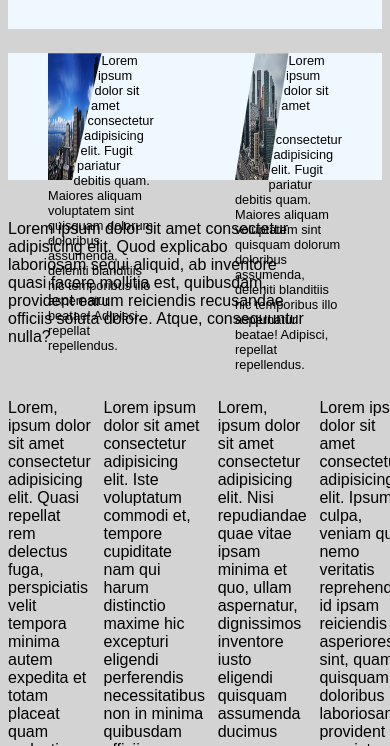
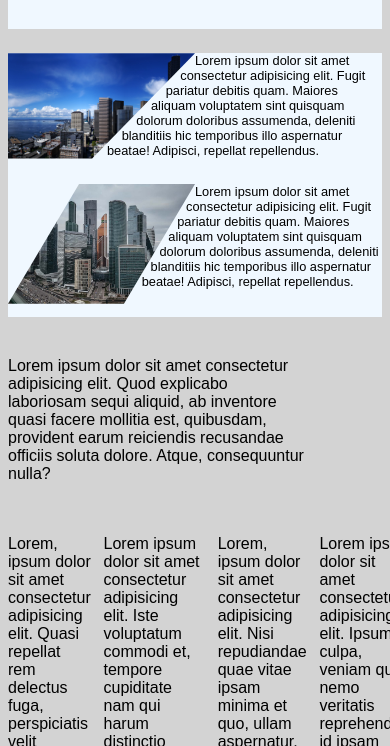
Before and after one commit to AgnieszkaDra/Newspaper, a plain HTML site: page index.html in a window 390 px wide. Shown: the part 98-844 px from the top of the page. Drawn offline with Linux system fonts and the light colour scheme.

Commit message:
add more styles accoording breaking point of width 700px

```diff
--- a/index.html
+++ b/index.html
@@ -30,17 +30,10 @@
 
                 <p class="main__text__p p3">Lorem ipsum dolor sit amet consectetur adipisicing elit. Iste voluptatum commodi et, tempore cupiditate nam qui harum distinctio maxime hic excepturi eligendi perferendis necessitatibus non in minima quibusdam officiis dolores. Lorem ipsum dolor sit amet consectetur adipisicing elit. Explicabo repellat maiores magni, sapiente rerum dolorem temporibus ipsa molestiae expedita numquam obcaecati, asperiores sit iusto saepe mollitia quod libero. Itaque, asperiores.</p>
                 <p class="main__text__p p4">Lorem, ipsum dolor sit amet consectetur adipisicing elit. Nisi repudiandae quae vitae ipsam minima et quo, ullam aspernatur, dignissimos inventore iusto eligendi quisquam assumenda ducimus cum reiciendis architecto doloribus quibusdam?Lorem ipsum dolor sit, amet consectetur adipisicing elit. Quibusdam nesciunt obcaecati pariatur suscipit dignissimos vero totam natus consectetur vel voluptates! Quasi voluptate fugiat, explicabo nesciunt labore sapiente quae consectetur fuga.</p>
-                <!-- <p class="main__text__p p5">Lorem, ipsum dolor sit amet consectetur adipisicing elit. Alias expedita repellendus quasi quo dolor architecto magnam aliquid impedit porro, et deserunt corrupti aspernatur debitis eum repudiandae maxime tempore minus? Sint.</p> -->
                 <figure class="figure p6">
-                    <p class="figure__p">Lorem ipsum dolor sit amet consectetur adipisicing elit. Ipsum culpa, veniam qui nemo veritatis reprehenderit id ipsam reiciendis asperiores sint, quam quisquam doloribus laboriosam provident eveniet, inventore odit ducimus deleniti?</p>
+                    <p class="figure__p ">Lorem ipsum dolor sit amet consectetur adipisicing elit. Ipsum culpa, veniam qui nemo veritatis reprehenderit id ipsam reiciendis asperiores sint, quam quisquam doloribus laboriosam provident eveniet, inventore odit ducimus deleniti?Lorem ipsum dolor sit amet consectetur adipisicing elit. Quasi odit laboriosam voluptatum, natus, excepturi repellendus vero, repellat eius qui dicta atque eum rerum ad nam enim maiores libero quae neque!</p>
                     <img src="IMG/city2.jpg" class="figure__image image3">
-
                 </figure>
-
-
-
-
-
             </section>
         </main>
     </div> <!--end of div container-->
--- a/style.css
+++ b/style.css
@@ -36,11 +36,37 @@ h1{
     font-weight: 900;
 }
 
+.main {
+    display: flex;
+    flex-direction: column;
+}
+
 .main__images{
     display: flex;
     width: 100%;
-    height: 15vh;
+    min-height: 15vh;
+
     background-color: aliceblue;
+
+}
+
+@media(max-width:700px){
+    .main__images{
+        width: 100%;
+        height: 100%;
+        font-size: 0.8rem;
+        flex-direction: column;
+
+    }
+    figure{
+        width: 100%;
+        height: 100%;
+
+        margin-right: 0;
+        margin-left: 0;
+    }
+
+
 
 }
 
@@ -49,6 +75,8 @@ figure {
     height: 100%;
     margin-top: 0;
     float: left;
+    margin-right: 0;
+        margin-left: 0;
 }
 
 figure:nth-child(odd) {
@@ -57,6 +85,8 @@ figure:nth-child(odd) {
 
 .clearfix::after {
     clear: both;
+    margin-bottom: 50px;
+    display: table;
 }
 
 .figure__image {
@@ -80,6 +110,10 @@ figure:nth-child(odd) {
 .figure__p {
     margin-top: 0;
     font-size: 0.8rem;
+    display: block;
+    height: 100%;
+    width: 100%;
+
 }
 
 .main__text {
@@ -139,14 +173,14 @@ shape-outside: polygon(76% 5%, 100% 0, 100% 100%, 46% 100%, 40% 70%, 55% 54%, 76
 height: 100%;
 width: 100%;
 float: right;
-z-index: 100;
+
 margin-right: 0;
 
 
 }
 
 .main__text__p.p5{
-    z-index: 1;
+
 }
 
 figure{
@@ -184,12 +218,20 @@ figure{
 }
 
 .figure.p6 > .figure__p{
+    margin-top: 0;
+    float: left;
+    shape-outside: polygon(0 0, 100% 0, 100% 48%, 0 49%);
+    margin-bottom: 0;
     font-size: 1rem;
-    margin-bottom: 0;
-
 }
 
 .figure__image.image3{
-    grid-column: 2/5;
+    float: none;
     margin-top: 0;
 }
+
+@media(max-width:700px){
+    .image3{
+        display: none;
+    }
+}
```
